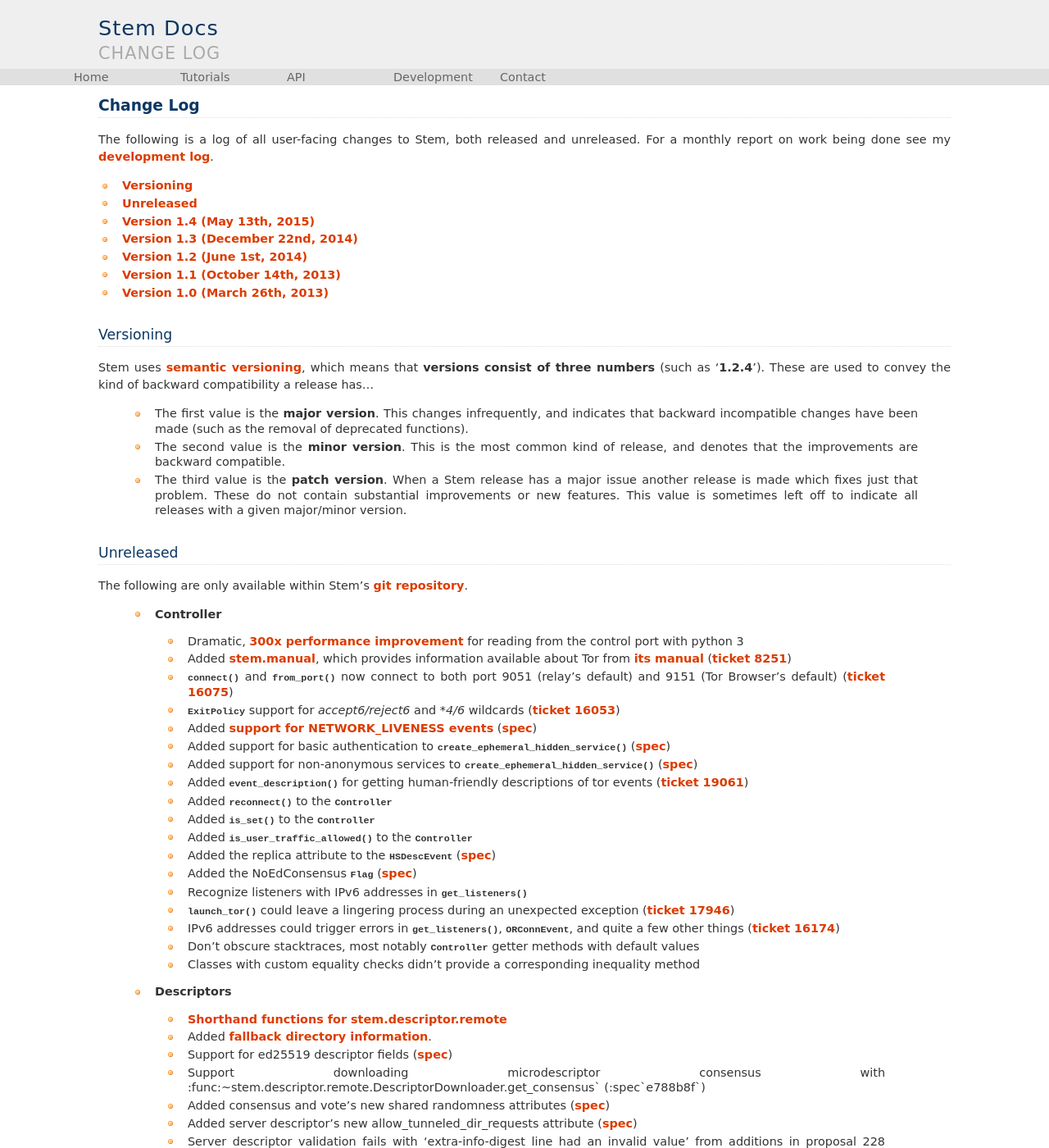
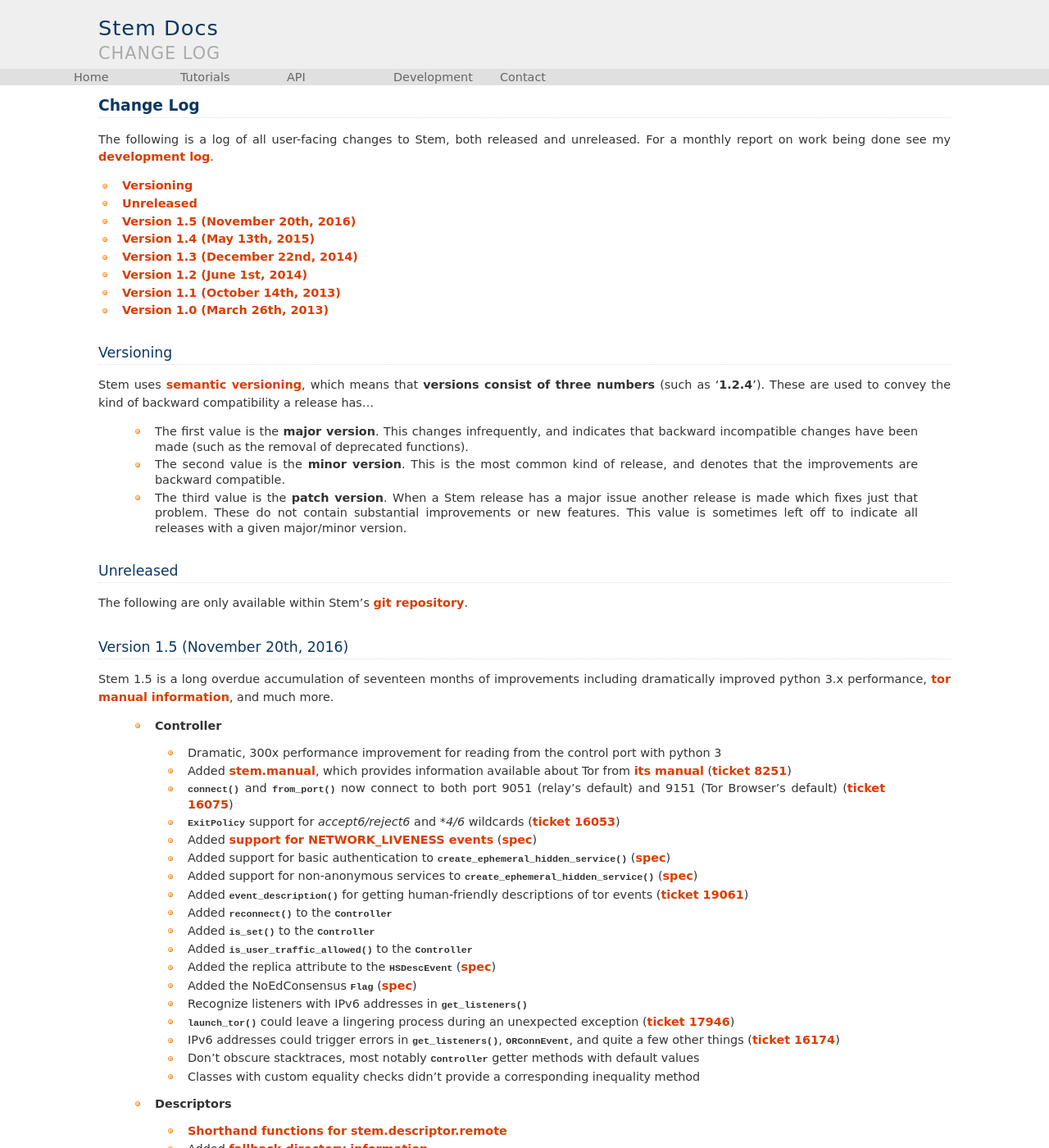
Before and after one commit to torproject/stem, a Sphinx documentation site: the page built from docs/change_log.rst, in a window 1280 px wide and 1400 px high. Shown: the whole window at 82% size. Built offline with Sphinx 7.4.7, drawn with Linux system fonts in a browser that asks for light colours.

Commit message:
Release changelog
Delimiting the 1.5.2 release log. Glad to finally have this out!

```diff
--- a/docs/change_log.rst
+++ b/docs/change_log.rst
@@ -7,6 +7,7 @@
 
 * :ref:`versioning`
 * :ref:`unreleased`
+* :ref:`version_1.5`
 * :ref:`version_1.4`
 * :ref:`version_1.3`
 * :ref:`version_1.2`
@@ -42,9 +43,18 @@
 The following are only available within Stem's `git repository
 <download.html>`_.
 
+.. _version_1.5:
+
+Version 1.5 (November 20th, 2016)
+---------------------------------
+
+Stem 1.5 is a long overdue accumulation of seventeen months of improvements
+including dramatically improved python 3.x performance, `tor manual information
+<api/manual.html>`_, and much more.
+
  * **Controller**
 
-  * Dramatic, `300x performance improvement <https://github.com/DonnchaC/stem/pull/1>`_ for reading from the control port with python 3
+  * Dramatic, 300x performance improvement for reading from the control port with python 3
   * Added `stem.manual <api/manual.html>`_, which provides information available about Tor from `its manual <https://www.torproject.org/docs/tor-manual.html.en>`_ (:trac:`8251`)
   * :func:`~stem.connection.connect` and :func:`~stem.control.Controller.from_port` now connect to both port 9051 (relay's default) and 9151 (Tor Browser's default) (:trac:`16075`)
   * :class:`~stem.exit_policy.ExitPolicy` support for *accept6/reject6* and *\*4/6* wildcards (:trac:`16053`)
--- a/stem/__init__.py
+++ b/stem/__init__.py
@@ -470,7 +470,7 @@
 
 import stem.util.enum
 
-__version__ = '1.5.2'
+__version__ = '1.5.2-dev'
 __author__ = 'Damian Johnson'
 __contact__ = 'atagar@torproject.org'
 __url__ = 'https://stem.torproject.org/'
```
